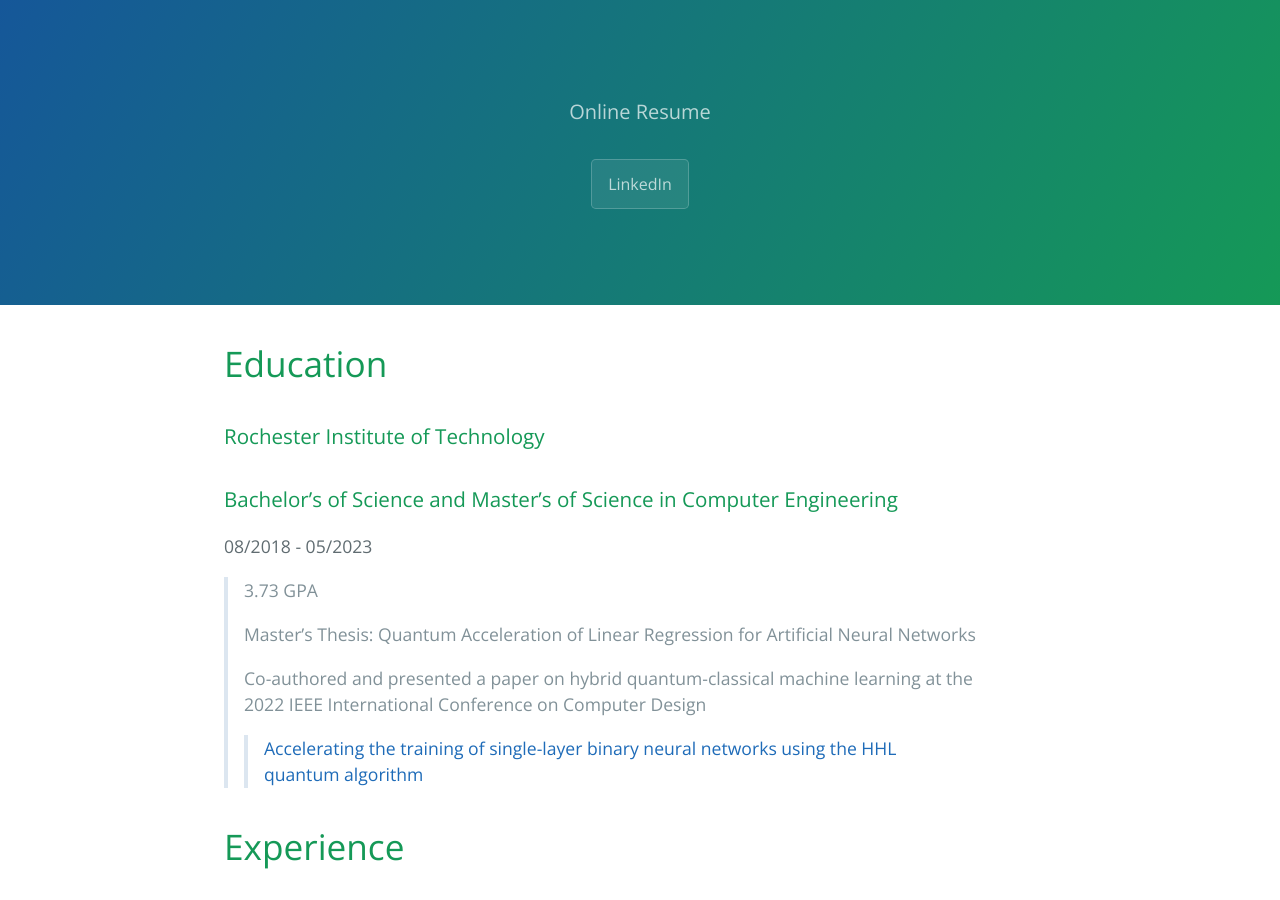
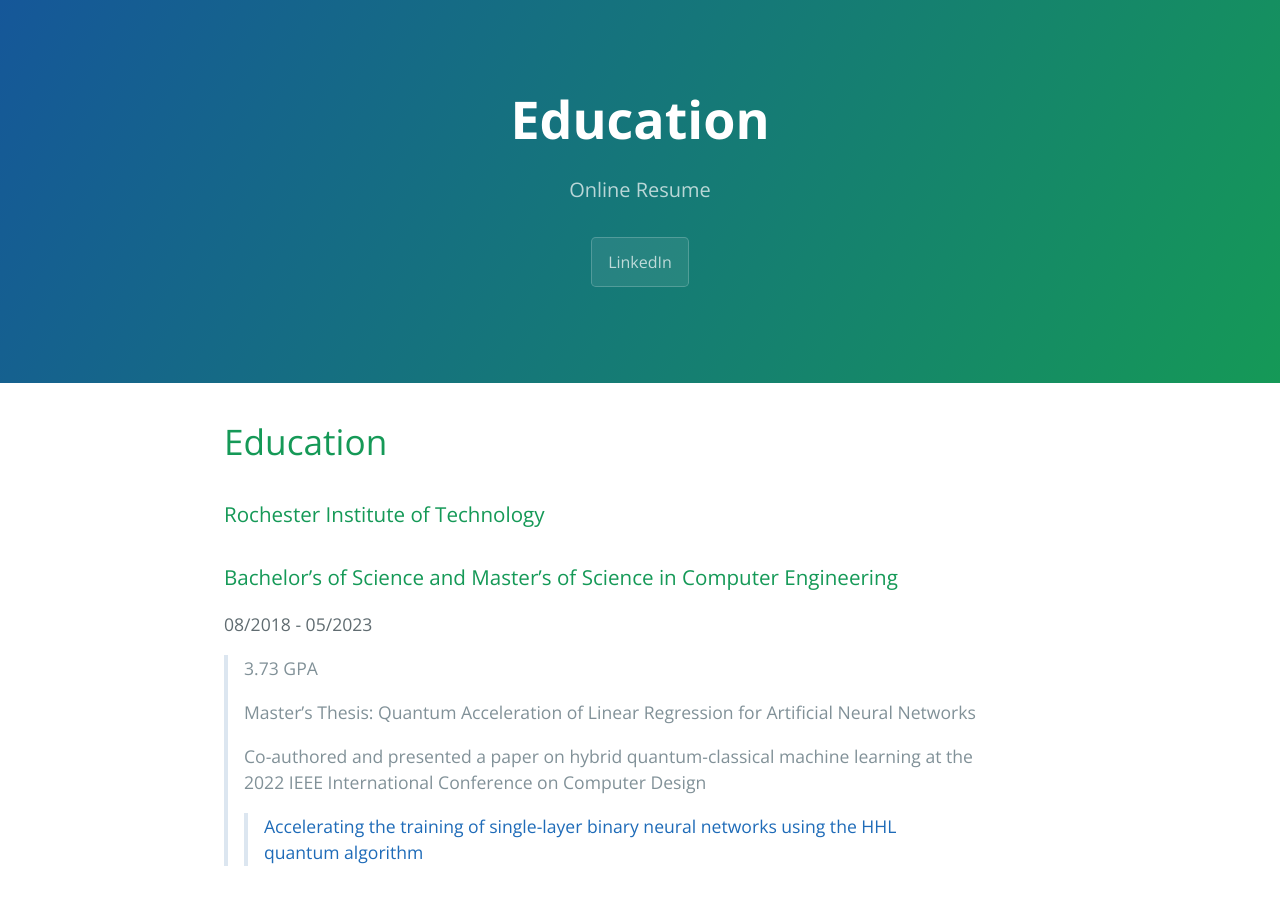
Before and after one commit to MartinHoffnagle/martinhoffnagle.github.io, a Jekyll site: the page built from index.md, in a window 1280 px wide and 900 px high. Built offline with Jekyll 4.4.1, drawn with Linux system fonts in a browser that asks for light colours; our own code applies the rules of GitHub Pages for plain Markdown files.

Commit message:
Update default.html

```diff
--- a/_layouts/default.html
+++ b/_layouts/default.html
@@ -16,7 +16,7 @@
     <a id="skip-to-content" href="#content">Skip to the content.</a>
 
     <header class="page-header" role="banner">
-      <h1 class="project-name">{{ default: page.title }}</h1>
+      <h1 class="project-name">{{ page.title | default: site.title | default: site.github.repository_name }}</h1>
       <h2 class="project-tagline">{{ page.description | default: site.description | default: site.github.project_tagline }}</h2>
       {% if site.github.is_project_page %}
         <a href="{{ site.github.repository_url }}" class="btn">View on GitHub</a>
```
